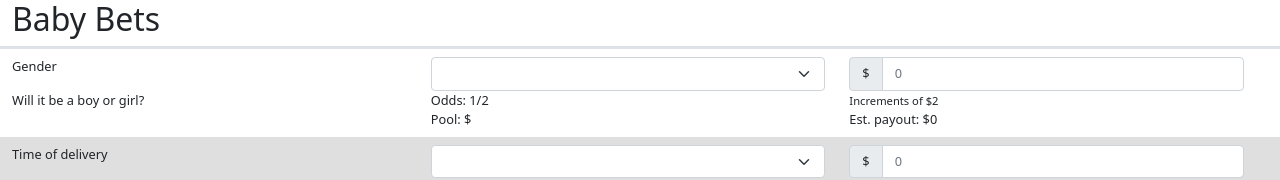
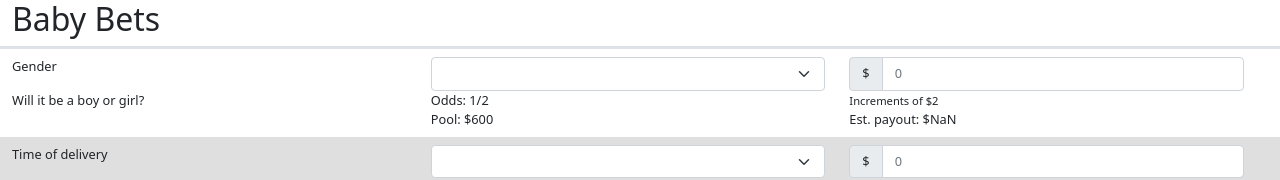
Before and after one commit to alexaylwin/baby-bets, a React (Create React App) app: page / in a window 1280 px wide. Shown: the top 180 px of the page. Built offline with nearby package versions, Linux system fonts and the light colour scheme.

Commit message:
Add estimated payout calculation

```diff
--- a/src/App.tsx
+++ b/src/App.tsx
@@ -1,4 +1,4 @@
-import React, { useState } from "react";
+import React, { useState, useEffect } from "react";
 import logo from "./logo.svg";
 import "./App.scss";
 import { Col, Container, Row } from "react-bootstrap";
@@ -10,12 +10,19 @@ import Ticket from "./components/ticket";
 import * as BetsAPI from "./services/bets-api";
 import { UserInfo } from "./models/user";
 import { generateTicketNumber } from "./utils/ticket-num";
+import { Pool } from "./models/pool";
+import { getPools } from "./services/pool-api";
 
 function App() {
   const [bets, setBets] = useState<Bet[]>(allBets);
   const [betsSubmitted, setBetsSubmitted] = useState<boolean>(false);
   const [user, setUser] = useState<UserInfo>({name: '', email: ''});
   const [ticketNumber, setTicketNumber] = useState<string>('');
+  const [pools, setPools] = useState<Pool[]>([]);
+
+  useEffect( () => {
+    getPools().then( (newPools) => setPools(newPools))
+  });
 
   const changeAmount = (index: number) => (newAmount: number) => {
     const newbets = [...bets];
@@ -42,16 +49,18 @@ function App() {
     setTicketNumber(ticketNum);
     BetsAPI.placeBets(bets, user, ticketNum);
     setBetsSubmitted(true);
-
   }
 
   const betTiles = allBets.map((cbet, index) => {
     const rowClass = index % 2 == 0 ? "bet-row--light" : "bet-row--dark";
+    const pool = pools.find( (p) => p.betName == cbet.name );
+
     return (
       <BetTile
         bet={cbet}
         rowClass={rowClass}
         key={index}
+        pool={pool}
         onChangeAmount={changeAmount(index)}
         onChangeSelection={changeBetSelection(index)}
       ></BetTile>
--- a/src/components/bet-tile.tsx
+++ b/src/components/bet-tile.tsx
@@ -1,14 +1,20 @@
-import { useState } from "react";
+
+import { useState } from 'react';
 import { Row, Col, Form, InputGroup } from "react-bootstrap";
 import { Bet } from "../models/bet";
+import { Pool } from "../models/pool";
 
 export const BetTile = (props: {
   bet: Bet;
   rowClass: string;
   onChangeAmount: (newAmount: number) => void;
   onChangeSelection: (newSelection: string) => void;
+  pool: Pool | undefined;
 }) => {
-  const options = [{name: '', label: ''}, ...props.bet.options]
+  const [selectedAmount, setSelectedAmount] = useState<number>(0);
+  const [selectedOption, setSelectedOption] = useState<string>('');
+
+  const options = [{ name: "", label: "" }, ...props.bet.options];
 
   const betOptions = options.map((opt, index) => (
     <option key={index} value={opt.label}>
@@ -16,12 +22,31 @@ export const BetTile = (props: {
     </option>
   ));
 
+  const calcEstimatedPayout = (
+    betAmount: number,
+    betOption: string
+  ): number => {
+    //Calc payout
+    if(props.pool == undefined) return 0;
+
+    let betsForOption = props.pool?.betsPerOption.find( (bo) => bo.option == betOption)?.bets;
+    betsForOption = betsForOption == undefined ? (betAmount / 2) : (betsForOption + (betAmount / 2))
+    console.log(betsForOption);
+    const payoutPerShare = (props.pool?.totalPool + betAmount) / betsForOption;
+    console.log(payoutPerShare);
+    return +(payoutPerShare * (betAmount / 2)).toFixed(2);
+  };
+
   return (
     <Row className={props.rowClass + " py-2"}>
       <Row>
         <Col>{props.bet.displayName}</Col>
         <Col>
-          <Form.Select onChange={ (e) => props.onChangeSelection(e.target.value)}>{betOptions}</Form.Select>
+          <Form.Select
+            onChange={(e) => { props.onChangeSelection(e.target.value); setSelectedOption(e.target.value) }}
+          >
+            {betOptions}
+          </Form.Select>
         </Col>
         <Col>
           <InputGroup>
@@ -30,7 +55,7 @@ export const BetTile = (props: {
               type="number"
               placeholder="0"
               onChange={(e) =>
-                props.onChangeAmount(Number.parseInt(e.target.value))
+                { props.onChangeAmount(Number.parseInt(e.target.value)); setSelectedAmount(parseInt(e.target.value)) }
               }
             ></Form.Control>
           </InputGroup>
@@ -40,14 +65,14 @@ export const BetTile = (props: {
         <Col>{props.bet.description}</Col>
         <Col>
           Odds: {props.bet.odds} <br />
-          Pool: ${props.bet.pool}{" "}
+          Pool: ${props.pool?.totalPool}{" "}
         </Col>
         <Col>
           <span className="text-small">
             Increments of ${props.bet.increment}
           </span>
           <br />
-          Est. payout: $0
+          Est. payout: ${calcEstimatedPayout(selectedAmount, selectedOption)}
         </Col>
       </Row>
     </Row>
```
